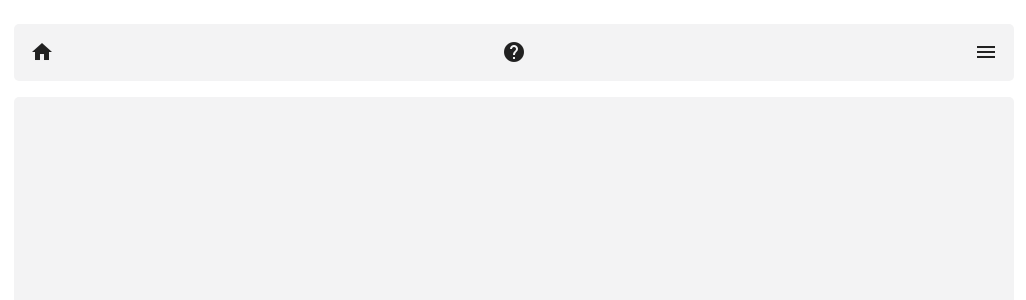
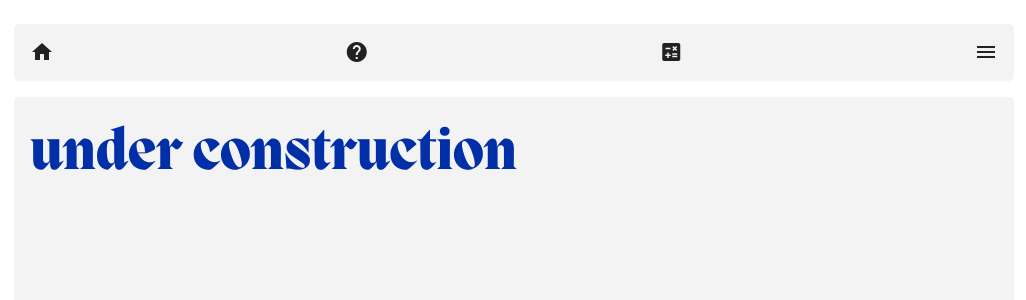
Before and after one commit to TatsutaScott/recipe_book, a Vue app: page /tools in a window 1280 px wide. Before the commit this address had no page. Shown: the top 300 px of the page, without its empty margins (126-1152 px from the left). Built offline with nearby package versions, Linux system fonts and the light colour scheme.

Commit message:
added tools page

```diff
--- a/src/components/nav_comp.vue
+++ b/src/components/nav_comp.vue
@@ -2,6 +2,7 @@
   <div class="nav_container">
     <a class="link" href="/"><span class="material-icons">home</span></a>
     <a class="link" href="/help"><span class="material-icons">help</span></a>
+    <a class="link" href="/tools"><span class="material-icons">calculate</span></a>
     <a class="link" href="/TOC"><span class="material-icons">menu</span></a>
   </div>
 </template>
--- /dev/null
+++ b/src/views/tools_view.vue
@@ -0,0 +1,9 @@
+<template>
+  <h1 class="title">under construction</h1>
+</template>
+
+
+<style lang="scss" >
+@use '@/static/styles/global' as *;
+@use '@/static/styles/fonts.scss' as *;
+</style>
```
Also changed, not shown: src/router/index.js (+6 -4 lines).
